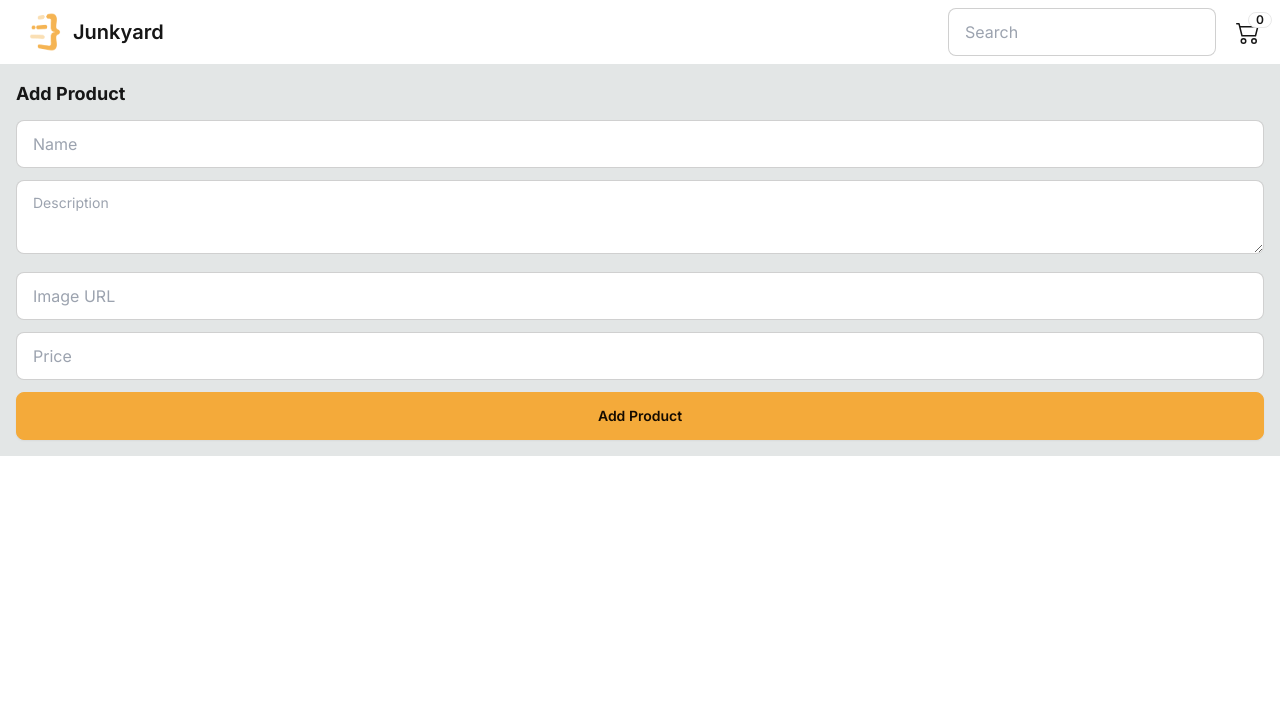
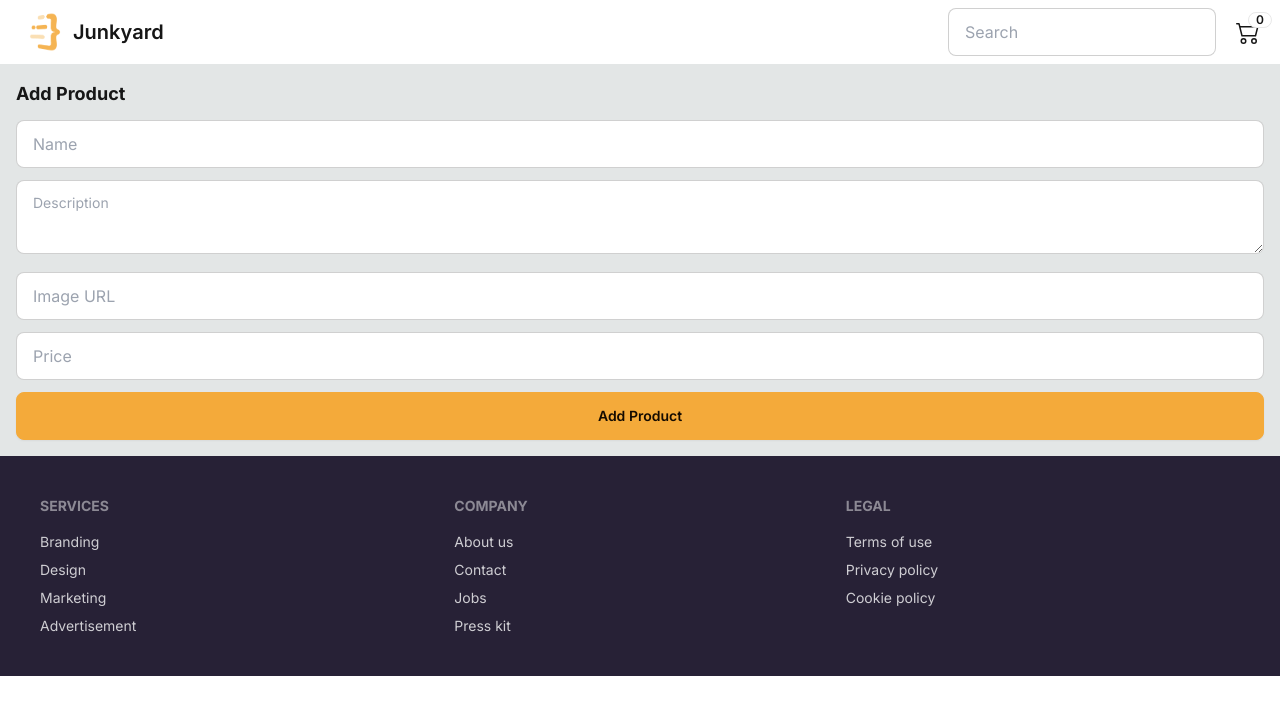
Before and after one commit to SzenftnerGergely/ecommerce-next.js-amazon-clone, a Next.js app: page /add-product in a window 1280 px wide. Shown: the top 714 px of the page. Built offline with nearby package versions, Linux system fonts and the light colour scheme; no server answers.

Commit message:
footer added

```diff
--- /dev/null
+++ b/src/app/Footer.tsx
@@ -0,0 +1,32 @@
+import React from 'react'
+
+const Footer = () => {
+  return (
+    <footer className="bg-neutral p-10 text-neutral-content">
+      <div className="footer m-auto max-w-7xl">
+        <div>
+          <span className="footer-title">Services</span>
+          <a className="link-hover link">Branding</a>
+          <a className="link-hover link">Design</a>
+          <a className="link-hover link">Marketing</a>
+          <a className="link-hover link">Advertisement</a>
+        </div>
+        <div>
+          <span className="footer-title">Company</span>
+          <a className="link-hover link">About us</a>
+          <a className="link-hover link">Contact</a>
+          <a className="link-hover link">Jobs</a>
+          <a className="link-hover link">Press kit</a>
+        </div>
+        <div>
+          <span className="footer-title">Legal</span>
+          <a className="link-hover link">Terms of use</a>
+          <a className="link-hover link">Privacy policy</a>
+          <a className="link-hover link">Cookie policy</a>
+        </div>
+      </div>
+    </footer>
+  )
+}
+
+export default Footer
--- a/src/app/layout.tsx
+++ b/src/app/layout.tsx
@@ -2,6 +2,7 @@
 import { Inter } from 'next/font/google'
 import './globals.css'
 import Navbar from './Navbar/Navbar'
+import Footer from './Footer'
 
 const inter = Inter({ subsets: ['latin'] })
 
@@ -22,6 +23,7 @@
         <main className='p-4 max-w-7xl m-auto min-w-[300px]'>
           {children}
         </main>
+        <Footer />
       </body>
     </html>
   )
```
